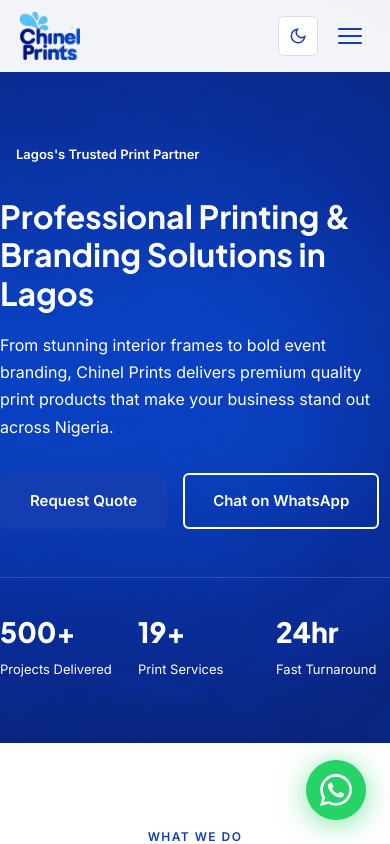
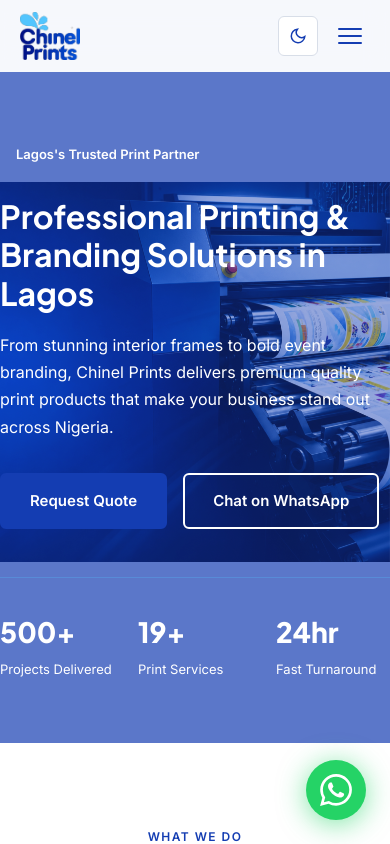
Before and after one commit to AVJoshua/chinel-prints, a Next.js app: page / in a window 390 px wide. Shown: the top 844 px of the page. Built offline with nearby package versions, Linux system fonts and the light colour scheme.

Commit message:
Refactor hero section styles for improved responsiveness on narrow screens

```diff
--- a/src/app/legacy.css
+++ b/src/app/legacy.css
@@ -439,27 +439,6 @@
   overflow: hidden;
 }
 
-@media (max-width: 639px) {
-  .hero {
-    min-height: auto;
-  }
-
-  /* Keep the right half of the banner in view on narrow screens */
-  .hero__overlay {
-    background-position: right center;
-  }
-
-  .hero__content {
-    padding: 2.5rem 0 3rem;
-  }
-}
-
-@media (max-width: 480px) {
-  .hero__overlay {
-    background-position: right center;
-  }
-}
-
 .hero__overlay {
   position: absolute;
   inset: 0;
@@ -473,6 +452,26 @@
   position: absolute;
   inset: 0;
   background: rgba(var(--color-brand-rgb), 0.45);
+}
+
+@media (max-width: 639px) {
+  .hero {
+    min-height: auto;
+  }
+
+  /*
+   * Show the right 50% of the banner on small screens.
+   * Image is scaled to 200% width so one half fills the viewport; pinned to the right.
+   * Must come after the base .hero__overlay rule so these overrides win.
+   */
+  .hero__overlay {
+    background-size: 200% auto;
+    background-position: right center;
+  }
+
+  .hero__content {
+    padding: 2.5rem 0 3rem;
+  }
 }
 
 .hero__content {
```
